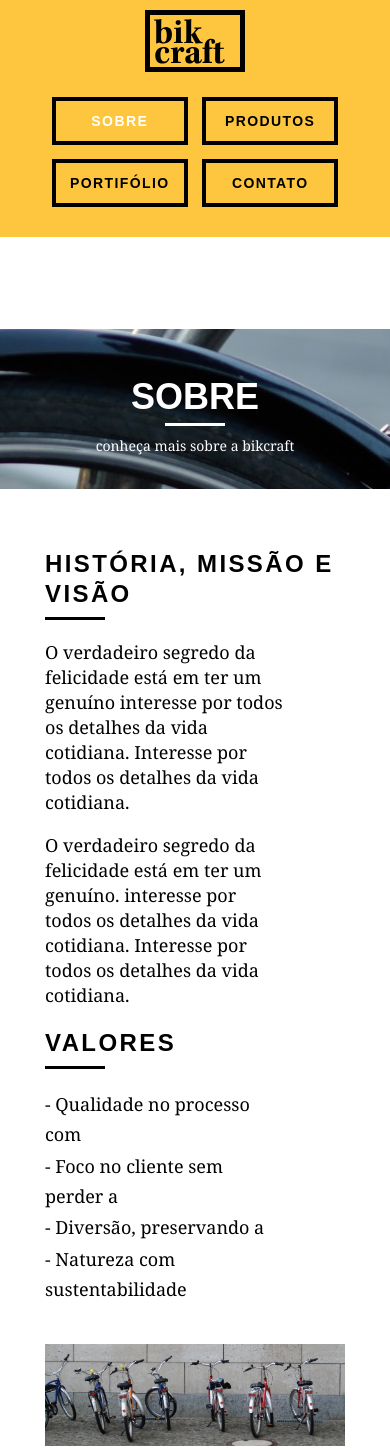
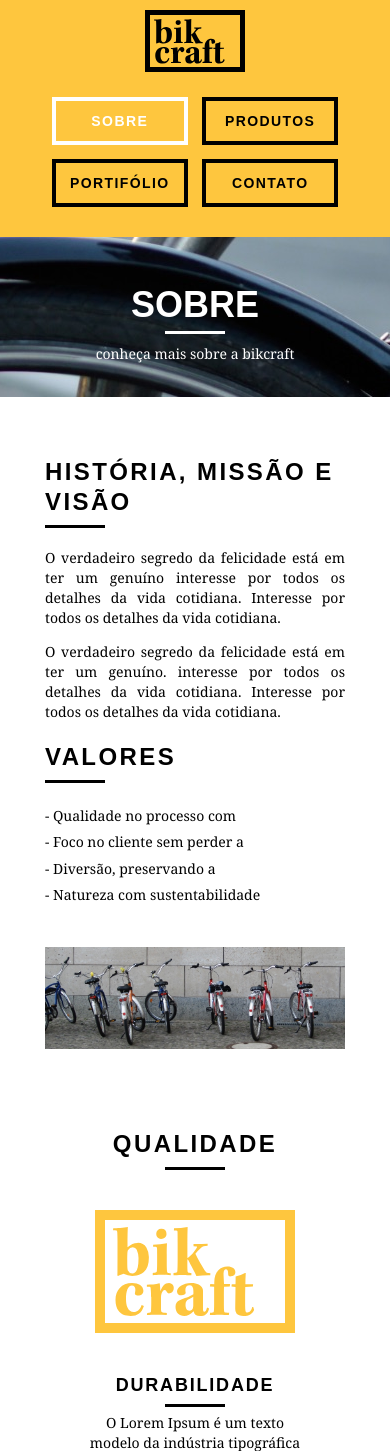
Before and after one commit to Evaldo-Gomes/webdesign_origamid, a PHP site: page /sobre.html in a window 390 px wide. Shown: the top 1451 px of the page. Run offline with PHP 8.4, Linux system fonts and the light colour scheme.

Commit message:
Aula 5-2-5 Sobre

```diff
--- a/web/css/responsivo.css
+++ b/web/css/responsivo.css
@@ -54,6 +54,10 @@
     .header_menu ul li a:hover {
         border-color: #fff;
     }
+    .header_menu ul li a.menu_ativo {
+        border-color: #fff;
+    }
+    /* Introdução */
     .introducao {
         margin-top: 0;
         padding-top: 65px;
@@ -63,6 +67,10 @@
     .introducao h1 {
         font-size: 36px;
     }
+    /* Introdução Interna */
+    .introducao-interna {
+        margin-top: 0px;
+    }
     /* Call */
     .call {
         padding-top: 10px;
@@ -71,4 +79,15 @@
     .qualidade:after {
         display: none;
     }
+    /* Sobre */
+    .missao_sobre p {
+        text-align: justify;
+        padding-right: 0px;
+        font-size: 14px;
+        line-height: 20px;
+    }
+    .missao_sobre ul li {
+        font-size: 14px;
+        line-height: 25px;
+    }
 }
```
